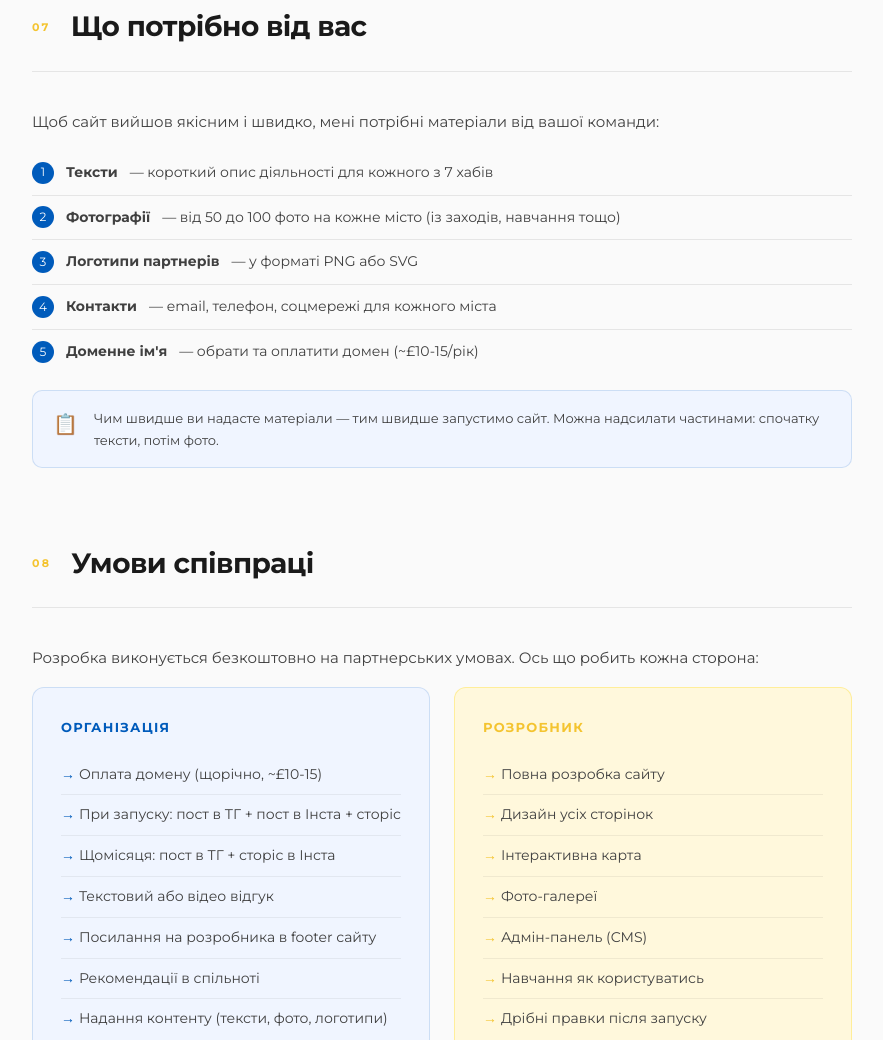
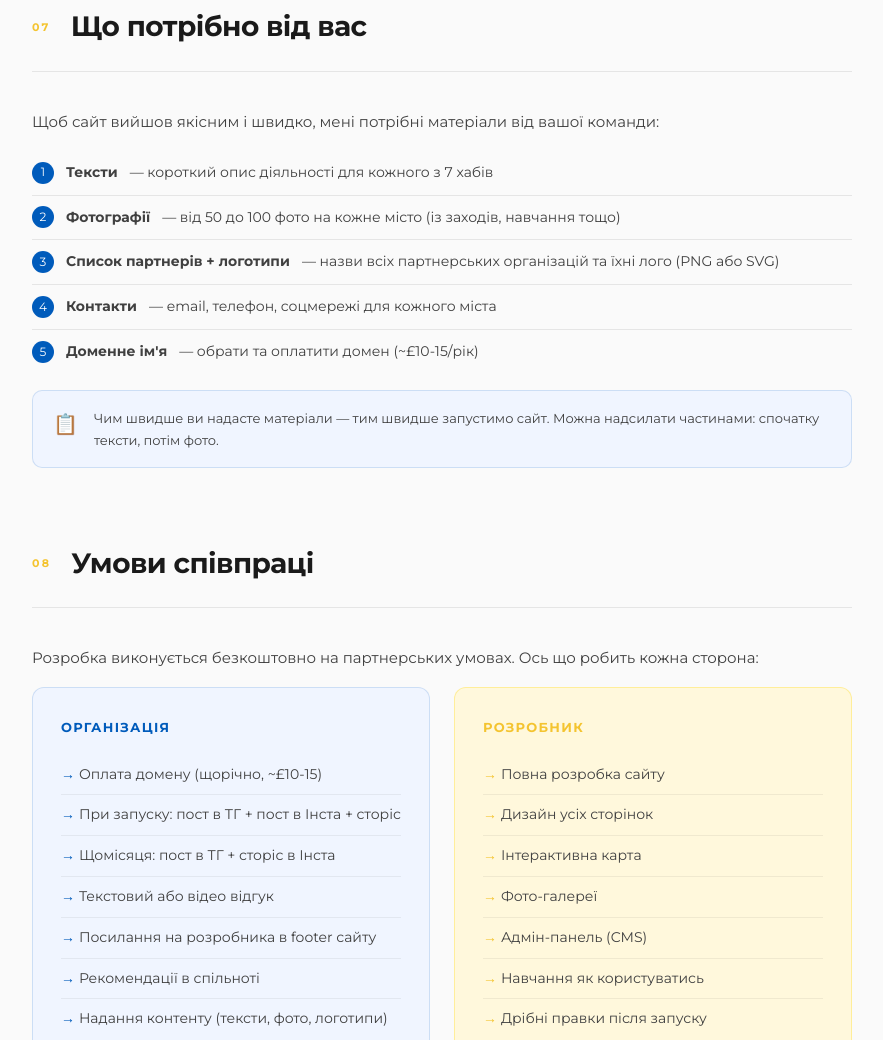
Before and after one commit to kolosivskyi/UkrEduHub-Presentation, a plain HTML site: page index.html in a window 1280 px wide. Shown: the part 3994-5034 px from the top of the page, without its empty margins (198-1081 px from the left). Drawn offline with Linux system fonts and the light colour scheme.

Commit message:
Update: emphasize partner list + logos needed

```diff
--- a/index.html
+++ b/index.html
@@ -703,7 +703,7 @@
     <ul class="checklist">
       <li><span class="check">1</span> <strong>Тексти</strong> — короткий опис діяльності для кожного з 7 хабів</li>
       <li><span class="check">2</span> <strong>Фотографії</strong> — від 50 до 100 фото на кожне місто (із заходів, навчання тощо)</li>
-      <li><span class="check">3</span> <strong>Логотипи партнерів</strong> — у форматі PNG або SVG</li>
+      <li><span class="check">3</span> <strong>Список партнерів + логотипи</strong> — назви всіх партнерських організацій та їхні лого (PNG або SVG)</li>
       <li><span class="check">4</span> <strong>Контакти</strong> — email, телефон, соцмережі для кожного міста</li>
       <li><span class="check">5</span> <strong>Доменне ім'я</strong> — обрати та оплатити домен (~£10-15/рік)</li>
     </ul>
```
